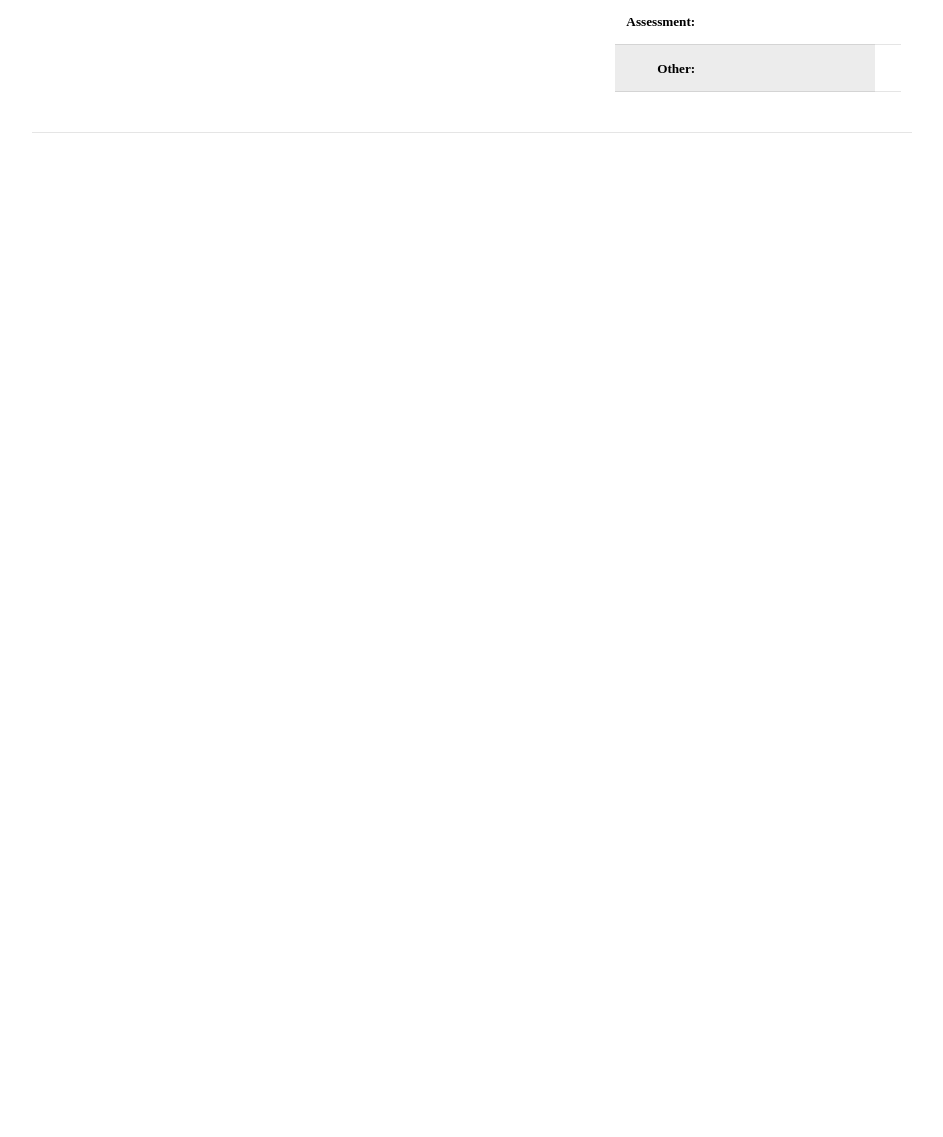
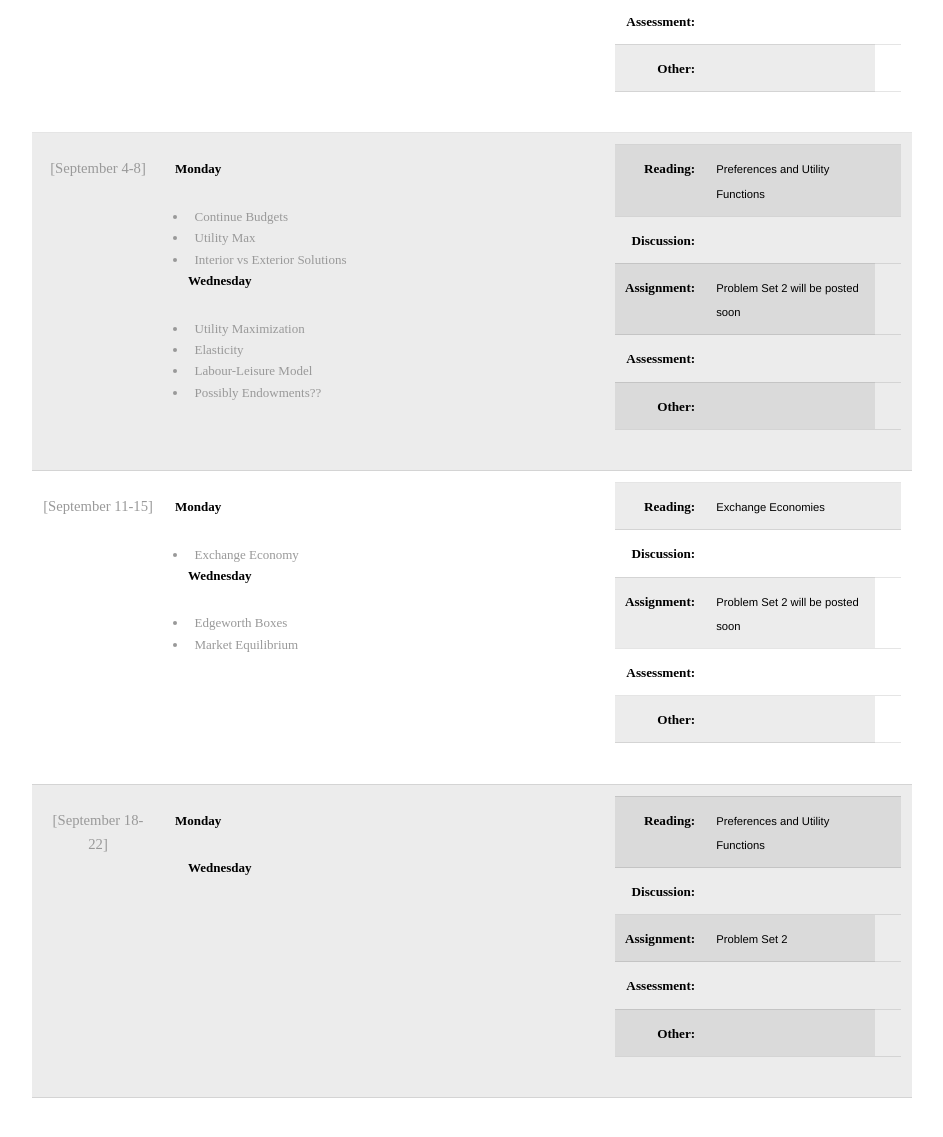
Before and after one commit to pandeyavishek/econ3010, a plain HTML site: page index.html in a window 1280 px wide. Shown: the part 1471-2608 px from the top of the page, without its empty margins (168-1111 px from the left). Before the commit the page ends 1746 px from the top, so only its background shows below. Drawn offline with Linux system fonts and the light colour scheme; a web font is replaced by a local one.

Commit message:
Week Updates

```diff
--- a/index.html
+++ b/index.html
@@ -170,18 +170,23 @@
 			</table>
 			</td>
 		</tr>
-		<!-- <tr>
+		<tr>
 			<td>
 			<div style="text-align: center;">[September 4-8]</div>
 			</td>
-			<td><p style="font-size: 13.0px;"><strong>Tuesday</strong></p>
+			<td><p style="font-size: 13.0px;"><strong>Monday</strong></p>
 
 			<ul style="font-size: 13.0px;">
-				<li><strong>Lecture Note</strong></li>
+				<li>Continue Budgets</li>
+				<li>Utility Max</li>
+				<li>Interior vs Exterior Solutions</li>
 
-				<ul><strong><a href="https://pandeyavishek.github.io/econ202/docs/GDP1.pdf" target="_blank">Chapter 5</a></strong></ul>
-				<p style="font-size: 13.0px;"><strong>Thursday</strong></p>
-				<li>Intro to Macroecon</li>
+
+				<p style="font-size: 13.0px;"><strong>Wednesday</strong></p>
+				<li>Utility Maximization</li>
+				<li>Elasticity</li>
+				<li>Labour-Leisure Model</li>
+				<li>Possibly Endowments??</li>
 
 				</li>
 			</ul></td>
@@ -190,7 +195,7 @@
 				<tbody>
 					<tr>
 						<th style="text-align: right;" width="25%">Reading:</th>
-						<td width="75%"><span style="color: rgb(0,0,0);font-family: &quot;Helvetica Neue&quot; , Arial , sans-serif;font-size: 11.25px;"> Chapter 5 and 19</span></td>
+						<td width="75%"><span style="color: rgb(0,0,0);font-family: &quot;Helvetica Neue&quot; , Arial , sans-serif;font-size: 11.25px;"> Preferences and Utility Functions</span></td>
 						<td width="75%">&nbsp;</td>
 					</tr>
 					<tr>
@@ -199,39 +204,7 @@
 					</tr>
 					<tr>
 						<th style="text-align: right;">Assignment:</th>
-						<td>&nbsp;</td>
-					</tr>
-					<tr>
-						<th style="text-align: right;">Assessment:</th>
-						<td>&nbsp;</td>
-					</tr>
-					<tr>
-						<th style="text-align: right;">Other:</th>
-						<td>&nbsp;</td>
-					</tr>
-				</tbody>
-			</table>
-			</td>
-		</tr>  -->
-		<!-- <tr>
-			<td>
-			<div style="text-align: center;">[4]</div>
-			</td>
-			<td>&nbsp;</td>
-			<td>
-			<table border="0" cellpadding="3" cellspacing="1" width="100%">
-				<tbody>
-					<tr>
-						<th style="text-align: right;" width="25%">Reading:</th>
-						<td width="75%">&nbsp;</td>
-					</tr>
-					<tr>
-						<th style="text-align: right;">Discussion:</th>
-						<td>&nbsp;</td>
-					</tr>
-					<tr>
-						<th style="text-align: right;">Assignment:</th>
-						<td>&nbsp;</td>
+						<td width="75%"><span style="color: rgb(0,0,0);font-family: &quot;Helvetica Neue&quot; , Arial , sans-serif;font-size: 11.25px;">Problem Set 2 will be posted soon</span></td>
 					</tr>
 					<tr>
 						<th style="text-align: right;">Assessment:</th>
@@ -247,14 +220,28 @@
 		</tr>
 		<tr>
 			<td>
-			<div style="text-align: center;">[5]</div>
+			<div style="text-align: center;">[September 11-15]</div>
 			</td>
-			<td>&nbsp;</td>
+			<td><p style="font-size: 13.0px;"><strong>Monday</strong></p>
+
+			<ul style="font-size: 13.0px;">
+				<li>Exchange Economy</li>
+
+
+
+				<p style="font-size: 13.0px;"><strong>Wednesday</strong></p>
+				<li>Edgeworth Boxes</li>
+				<li>Market Equilibrium</li>
+
+
+				</li>
+			</ul></td>
 			<td>
 			<table border="0" cellpadding="3" cellspacing="1" width="100%">
 				<tbody>
 					<tr>
 						<th style="text-align: right;" width="25%">Reading:</th>
+						<td width="75%"><span style="color: rgb(0,0,0);font-family: &quot;Helvetica Neue&quot; , Arial , sans-serif;font-size: 11.25px;"> Exchange Economies</span></td>
 						<td width="75%">&nbsp;</td>
 					</tr>
 					<tr>
@@ -263,7 +250,7 @@
 					</tr>
 					<tr>
 						<th style="text-align: right;">Assignment:</th>
-						<td>&nbsp;</td>
+						<td width="75%"><span style="color: rgb(0,0,0);font-family: &quot;Helvetica Neue&quot; , Arial , sans-serif;font-size: 11.25px;">Problem Set 2 will be posted soon</span></td>
 					</tr>
 					<tr>
 						<th style="text-align: right;">Assessment:</th>
@@ -277,7 +264,50 @@
 			</table>
 			</td>
 		</tr>
-		<tr>
+	<tr>
+			<td>
+			<div style="text-align: center;">[September 18-22]</div>
+			</td>
+			<td><p style="font-size: 13.0px;"><strong>Monday</strong></p>
+
+			<ul style="font-size: 13.0px;">
+
+
+
+				<p style="font-size: 13.0px;"><strong>Wednesday</strong></p>
+
+
+				</li>
+			</ul></td>
+			<td>
+			<table border="0" cellpadding="3" cellspacing="1" width="100%">
+				<tbody>
+					<tr>
+						<th style="text-align: right;" width="25%">Reading:</th>
+						<td width="75%"><span style="color: rgb(0,0,0);font-family: &quot;Helvetica Neue&quot; , Arial , sans-serif;font-size: 11.25px;"> Preferences and Utility Functions</span></td>
+						<td width="75%">&nbsp;</td>
+					</tr>
+					<tr>
+						<th style="text-align: right;">Discussion:</th>
+						<td>&nbsp;</td>
+					</tr>
+					<tr>
+						<th style="text-align: right;">Assignment:</th>
+						<td width="75%"><span style="color: rgb(0,0,0);font-family: &quot;Helvetica Neue&quot; , Arial , sans-serif;font-size: 11.25px;">Problem Set 2</span></td>
+					</tr>
+					<tr>
+						<th style="text-align: right;">Assessment:</th>
+						<td>&nbsp;</td>
+					</tr>
+					<tr>
+						<th style="text-align: right;">Other:</th>
+						<td>&nbsp;</td>
+					</tr>
+				</tbody>
+			</table>
+			</td>
+		</tr>
+		<!-- <tr>
 			<td>
 			<div style="text-align: center;">[6]</div>
 			</td>
@@ -596,7 +626,7 @@
 				</tbody>
 			</table>
 			</td>
-		</tr> -->
+		</tr>
 	</tbody>
 </table>
 
@@ -613,7 +643,7 @@
 							</p>
 
 					</section>
-
+ -->
 				<!-- Section -->
 					<!-- <div id="contact">
 					<section class="wrapper style1">
```
Also changed, not shown: 1 other file.
